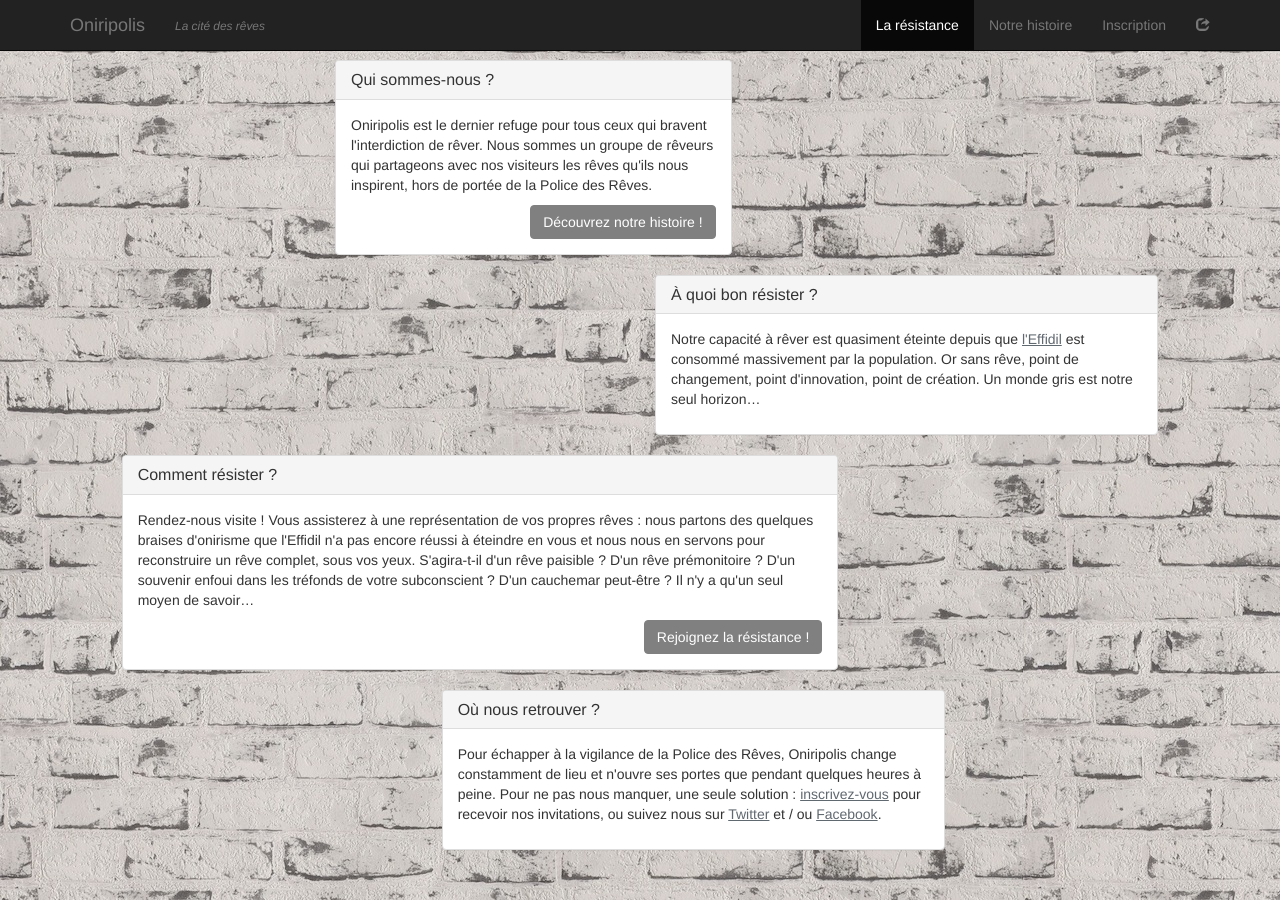
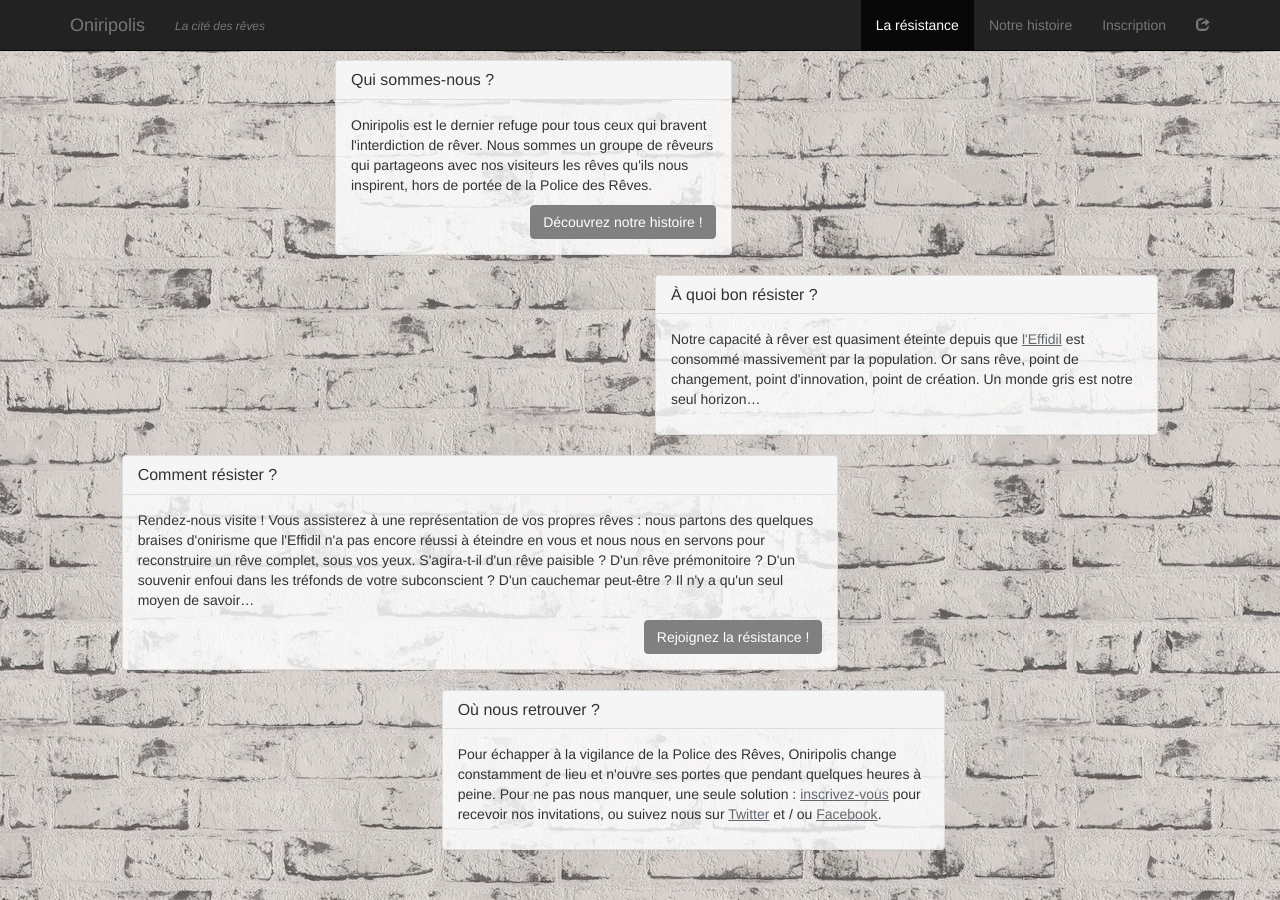
Before and after one commit to AdamSelene/oniripolis-staging, a Jekyll site: the page built from resistance.html, in a window 1280 px wide and 900 px high. Built offline with Jekyll 4.4.1, drawn with Linux system fonts in a browser that asks for light colours; comment, search, counter and statistics services are not loaded.

Commit message:
Minor CSS changes

```diff
--- a/css/oniripolis.css
+++ b/css/oniripolis.css
@@ -4,6 +4,22 @@ body {
 	/* background-color: #777; */
 	background: url('../img/white-wall.jpg') repeat;
 	/* The html and body elements cannot have any padding or margin. */
+}
+
+#wrap {
+	min-height: 100%;
+	height: auto;
+	margin: 0 auto;
+	padding: 0;
+}
+
+div.main {
+	padding-top: 60px;
+}
+
+/* Panels */
+.panel {
+	background-color: rgba(255, 255, 255, 0.8);
 }
 
 .panel a, .modal a {
@@ -19,17 +35,11 @@ body {
 	text-decoration: none;
 }
 
-div.main {
-	padding-top: 60px;
-}
 
 .history-main .row, #top > .col-md-2 {
 	padding-top: 60px;
 }
 
-.history-main .panel {
-	background-color: rgba(255, 255, 255, 0.8);
-}
 
 
 .navbar-story .nav > .active > a {
@@ -102,6 +112,7 @@ div#history {
 	position: relative;
 }
 
+/* Sprites (share menu) */
 .sprite {
 	background: url('../img/sprites.png') no-repeat;
 	width: 29px;
@@ -119,6 +130,7 @@ div#history {
 	background-position: -121px -10px;
 }
 
+/* Image positionning */
 #oniripolis-logo {
 	width: 100%;
 	margin-top: 0px;
@@ -133,48 +145,8 @@ div#history {
 	opacity: 0.85;
 }
 
-/*
-.carousel {
-  height: 100%;
-}
 
-.carousel .item {
-	height: 100%;
-}
-*/
-
-
-#wrap {
-	min-height: 100%;
-	height: auto;
-	margin: 0 auto;
-	padding: 0;
-}
-
-/*
-.carousel-caption {
-	position: relative;
-	width: 30%;
-	min-width: 300px;
-	background-color: rgba(0, 0, 0, 0.33);
-	padding: 10px 20px;
-	margin: 10% 0;
-	border-radius: 10px;
-	bottom: auto;
-	z-index: 10;
-	overflow-y: scroll;
-}
-*/
-
-/*
-.carousel-caption.jumbotron {
-    width: 50%;
-    min-width: 200px;
-    top: 30%;
-    left: 25%;
-}
-*/
-
+/* Main navbar and menus */
 .navbar-inverse .dropdown-menu > li > a:hover,
 .navbar-inverse .dropdown-menu > li > a:focus {
 	color: #ffffff;
@@ -204,26 +176,12 @@ div#history {
 .dropdown-menu.ul-horizontal li.dropdown-header {
 	display:block;
 }
-.dropdown-menu.ul-horizontal li.dropdown-header + li {
-/*	margin-left: 13px; */
-}
 
 .dropdown-wide {
 	min-width: 185px;
 }
 .navbar-inverse .navbar-nav .open .dropdown-menu .divider {
 	background-color: #080808;
-}
-
-.carousel img {
-	opacity: 0.8;
-/*
-	border: 10px solid #fff;
-	border-bottom: 45px solid #fff;
-	-webkit-box-shadow: 3px 3px 3px #777;
-	-moz-box-shadow: 3px 3px 3px #777;
-	box-shadow: 3px 3px 3px #777;
-*/
 }
 
 cite {
@@ -244,6 +202,7 @@ cite {
     float: none;
 }
 
+/* Buttons */
 .btn-oniripolis {
 	color: #fff;
 	background-color: gray;
@@ -256,21 +215,10 @@ cite {
 	border-color: #5c5c5c;
 }
 
+/* Width-specific rules */
 @media (min-width: 768px) {
 }
 @media (min-width: 992px) {
 }
 @media (min-width: 1200px) {
 }
-
-
-/*
-.dropdown-menu {
-	background-color: rgba(0, 0, 0, 0.33);
-}
-.dropdown-header {
-	color: white;
-	font-weight: bold;
-	text-shadow: 0 1px 2px rgba(0, 0, 0, 0.6);
-}
-*/
```
